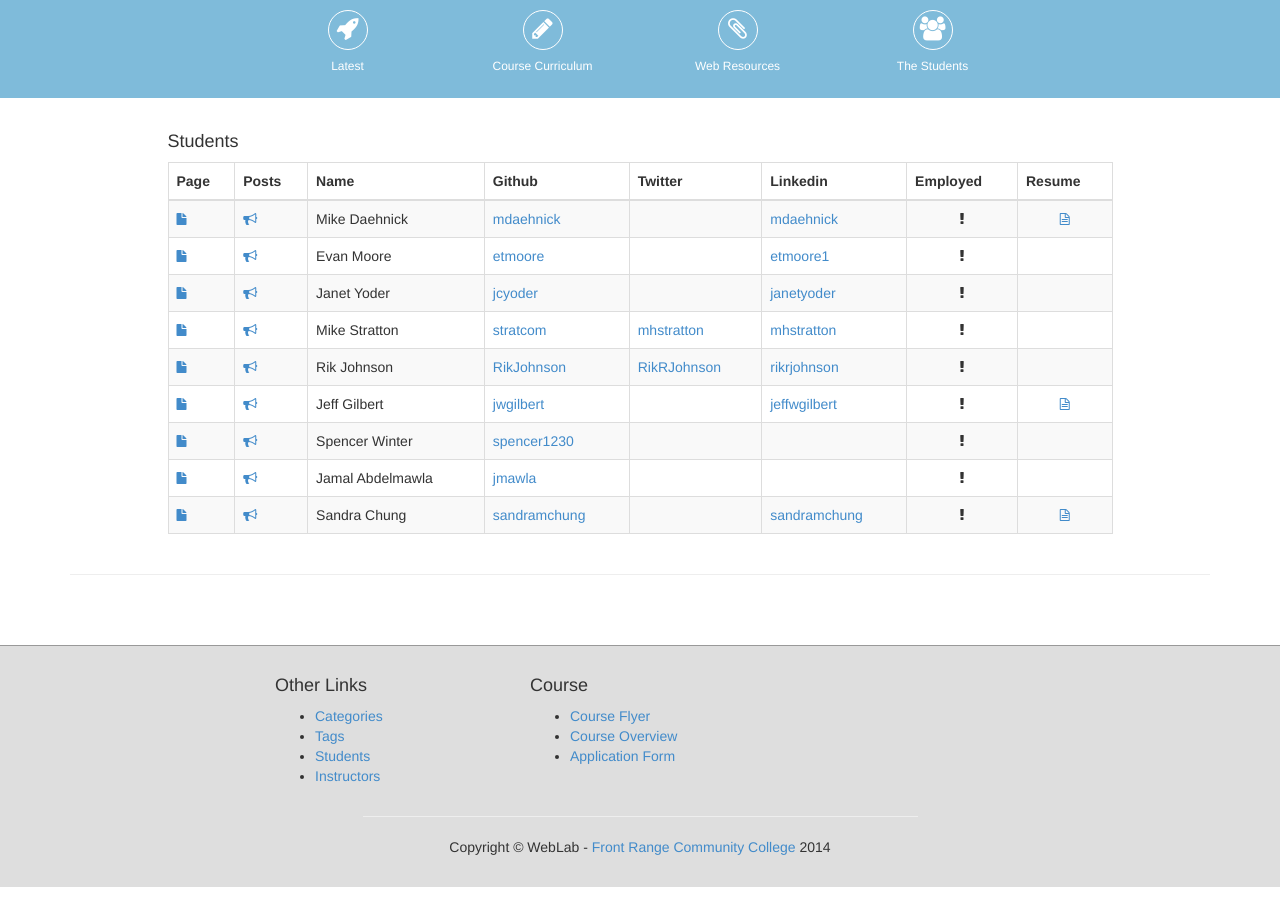
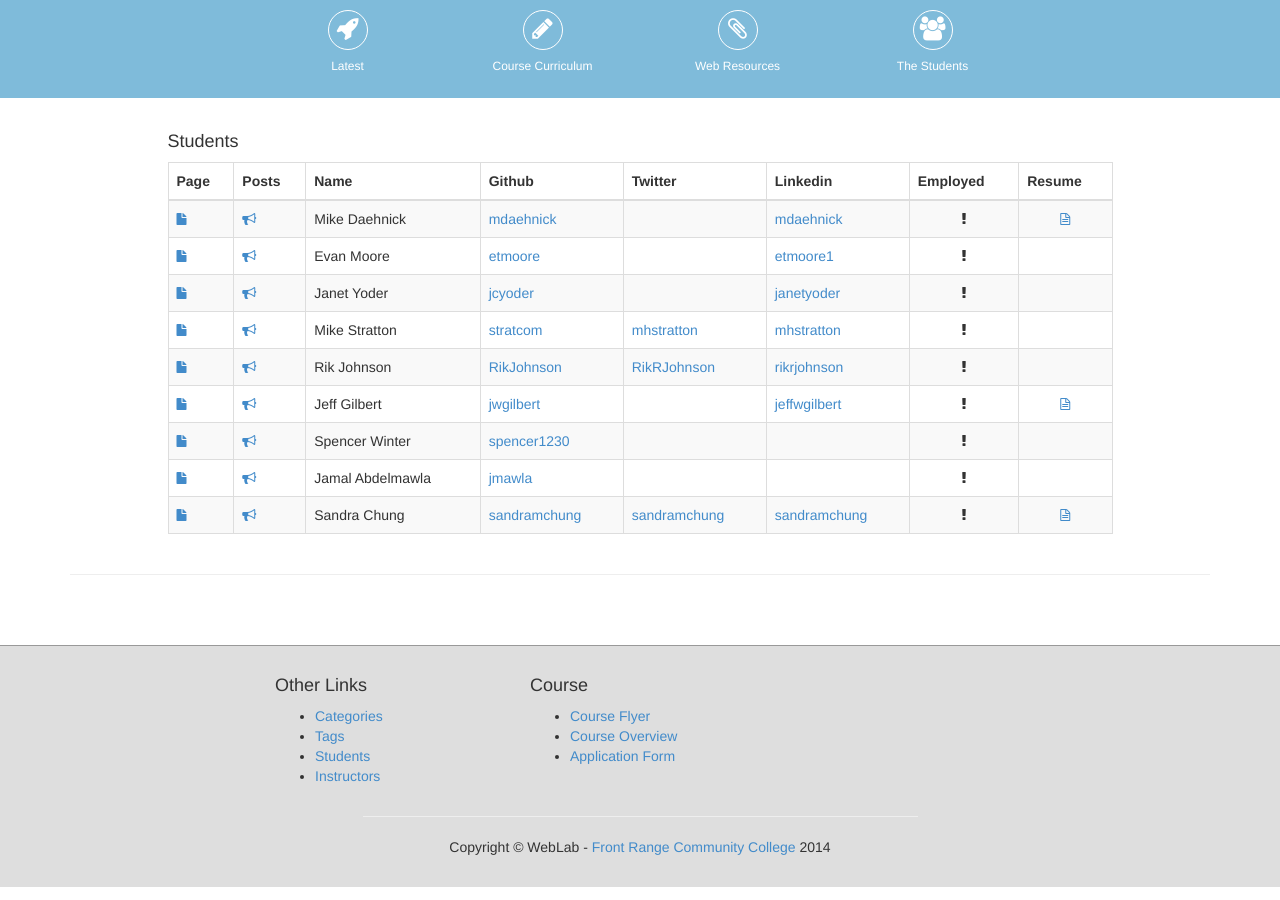
Before and after one commit to WebDevBootcamp/WebDevBootcamp.github.io, a Jekyll site: the page built from students/index.html, in a window 1280 px wide. Built offline with Jekyll 4.4.1, drawn with Linux system fonts in a browser that asks for light colours.

Commit message:
added sandra's twitter info to user list

```diff
--- a/_data/users.yml
+++ b/_data/users.yml
@@ -105,6 +105,7 @@
   session: spring2014
   name: Sandra Chung
   github: sandramchung
+  twitter: sandramchung
   linkedin: sandramchung
   email: sandra@sandrachung.com
   city: Boulder
```
